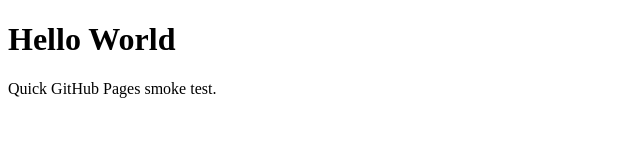
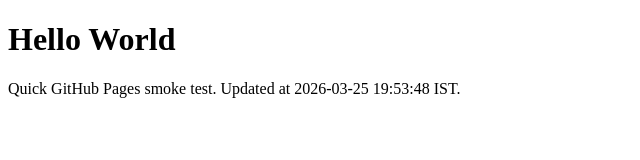
Before and after one commit to gsofficework/test-github-funnel, a plain HTML site: page index.html in a window 1280 px wide. Shown: the whole page, without its empty margins (0-640 px from the left). Drawn offline with Linux system fonts and the light colour scheme.

Commit message:
Update timestamp

```diff
--- a/index.html
+++ b/index.html
@@ -7,7 +7,7 @@
   <body>
     <main>
       <h1>Hello World</h1>
-      <p>Quick GitHub Pages smoke test.</p>
+      <p>Quick GitHub Pages smoke test. Updated at 2026-03-25 19:53:48 IST.</p>
     </main>
   </body>
 </html>
```
